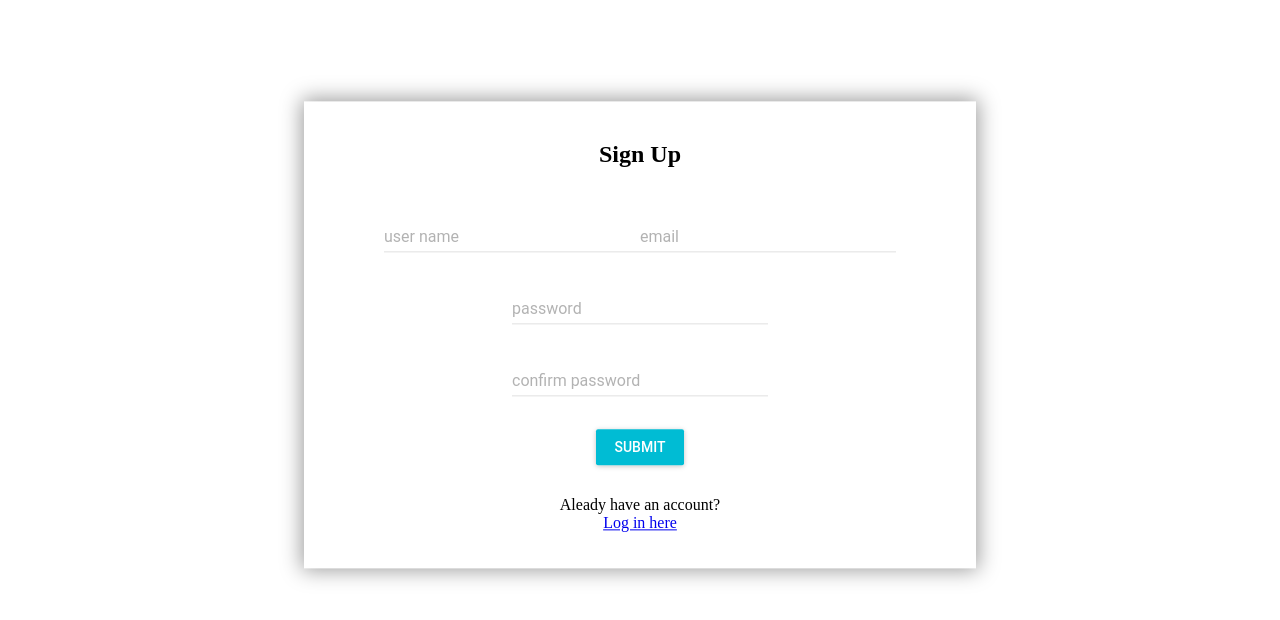
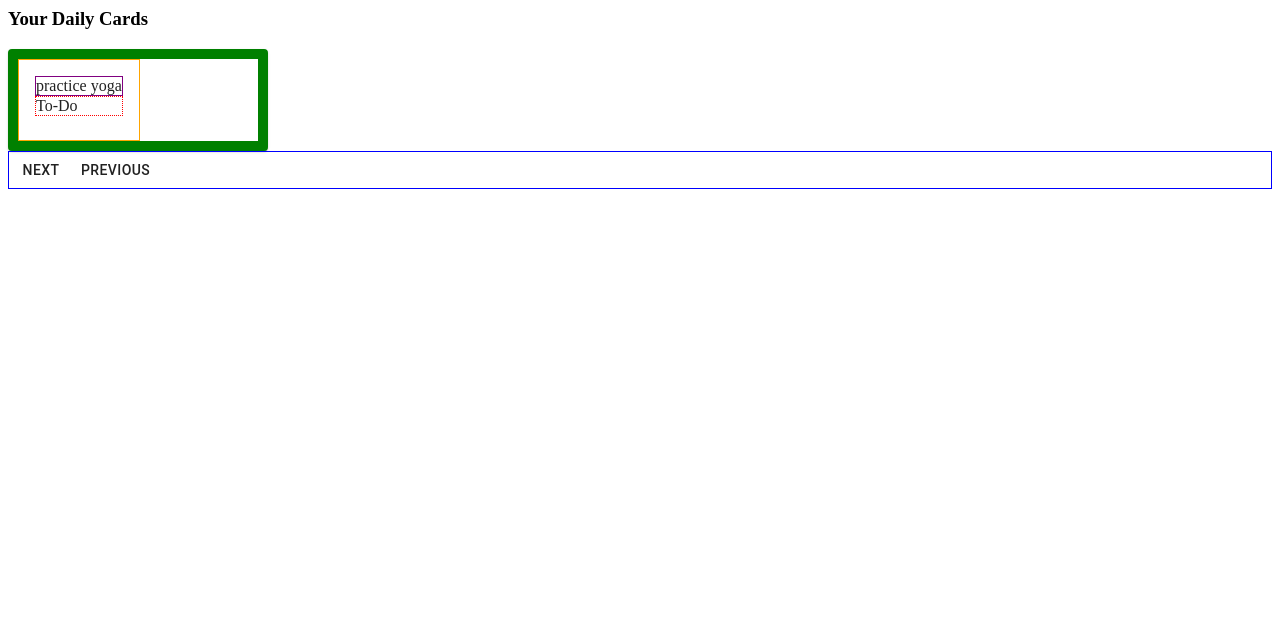
Before and after one commit to JoltPad/JoltPad, a React app: page / in a window 1280 px wide. Shown: the top 620 px of the page. Built offline with nearby package versions, Linux system fonts and the light colour scheme.

Commit message:
daily card and container progress

```diff
--- a/client/App.jsx
+++ b/client/App.jsx
@@ -2,14 +2,17 @@ import React, { useState } from 'react';
 import { SignUpPage } from './components/SignUpPage.jsx';
 import { NotePage } from './components/NotePage.jsx';
 import { SignUpContainer } from './containers/SignUpContainer.jsx'
-import MuiThemeProvider from "material-ui/styles/MuiThemeProvider";
+// import MuiThemeProvider from "material-ui/styles/MuiThemeProvider";
 import ReactDOM from 'react-dom';
 import '../client/style.scss'
 
+//delete this later
+import DailyContainer from '../client/containers/DailyContainer.jsx';
+
 export function App() {
   return (
-    <MuiThemeProvider>
-      <SignUpContainer />
-    </MuiThemeProvider>
+
+      <DailyContainer className="daily-container"/>
+
   )
 }
--- /dev/null
+++ b/client/components/DailyCard.jsx
@@ -0,0 +1,26 @@
+import React, { useState } from 'react';
+import Card from '@material-ui/core/Card';
+import CardContent from '@material-ui/core/CardContent';
+
+//dailyCard renders a card, card is the oject from the array
+const DailyCard = (props) => {
+
+  const { notes, index } = props;
+  //page will contain
+
+  return (
+    <>
+      <Card className="notecard">
+        <CardContent className="content-container">
+          <div className="contents">
+            {notes[index].contents}
+          </div>
+          <div className="category-name">
+            {notes[index].category_name}
+          </div>
+        </CardContent>
+      </Card>
+    </>
+  )
+}
+export default DailyCard;
--- a/client/containers/DailyContainer.jsx
+++ b/client/containers/DailyContainer.jsx
@@ -0,0 +1,64 @@
+import React, { useEffect, useState } from 'react';
+import Button from '@material-ui/core/Button';
+import DailyCard from '../components/DailyCard.jsx';
+
+
+const DailyContainer = (props) => {
+
+  const data = [
+    { contents: 'practice yoga', category_name: 'To-Do' },
+    { contents: 'buy champagne', category_name: 'Shopping' },
+    { contents: 'When will the NeuralLink be my reality?', category_name: 'Thoughts' },
+    { contents: 'order ninja stars', category_name: 'Shopping' },
+    { contents: 'build the sauna', category_name: 'To-Do' },
+    { contents: 'Change is the only constant', category_name: 'Thoughts' }
+  ]
+  //declare state
+  const [ notes, setNotes ] = useState(data);
+  const [ index, setIndex ] = useState(0);
+
+
+  // //send fetch request to get daily notes from user_id
+  // useEffect(() => {
+
+  //   fetch(`http://localhost:3000/daily/${user_id}`)
+  //   .then((response) => response.json())
+  //   .then((data) => setNotes(data))
+  //   .catch(err => console.log(err))
+  // })
+
+  //send update note
+  const updateNote = () => {
+    fetch(`http://localhost:3000/updateNote/`)
+
+  }
+
+  //send delete note
+  const deleteNote = () => {
+    fetch(`http://localhost:3000/deleteNote/`)
+  }
+
+  const handleNext = () => {
+    event.preventDefault();
+    //if the current index is the last element in the array, return to the beginning
+    setIndex(index === notes.length - 1 ? 0 : index + 1);
+  }
+
+  const handlePrev = () => {
+    event.preventDefault();
+    //if the current element is the first element, go backwards to the last element
+    setIndex(index === 0 ? notes.length - 1 : index - 1);
+  }
+  return(
+    <>
+      <h3>Your Daily Cards</h3>
+      <DailyCard className="daily-card" notes={notes} index={index} />
+      <div className="btn-container" >
+        <Button className="btn" onClick={handleNext}>Next</Button>
+        <Button className="btn" onClick={handlePrev}>Previous</Button>
+      </div>
+    </>
+  )
+}
+
+export default DailyContainer;
--- a/client/style.scss
+++ b/client/style.scss
@@ -1,5 +1,6 @@
 form {
     width: 100%;
+    background-color: rgb(30, 40, 96);
   }
 
   .loginBox {
@@ -48,3 +49,52 @@ form {
       width: 85%;
     }
   }
+//daily container styling
+.daily-container{
+  border: 4px solid black;
+  display: flex;
+  align-items: center;
+  justify-content: center;
+  background-color: rgb(30, 40, 96);
+
+}
+.daily-card{
+  border: 3px dotted yellow;
+  background-color: rgb(175, 175, 194);
+}
+.notecard{
+  border: 10px solid green;
+  box-shadow:
+  0 1px 1px hsl(0deg 0% 0% / 0.075),
+  0 2px 2px hsl(0deg 0% 0% / 0.075),
+  0 4px 4px hsl(0deg 0% 0% / 0.075),
+  0 8px 8px hsl(0deg 0% 0% / 0.075),
+  0 16px 16px hsl(0deg 0% 0% / 0.075)
+;
+  width: 15em;
+  display: flex;
+  background-color: rgb(44, 44, 63);
+
+}
+
+.btn-container{
+  border: 1px solid blue;
+}
+
+.btn{
+  border: 1px solid pink;
+  background-color: rgb(44, 44, 63);
+}
+
+//notecard styling
+.content-container{
+  border: 1px solid orange;
+}
+
+.contents{
+  border: 1px solid purple;
+}
+
+.category-name{
+  border: 1px dotted red;
+}
```
Also changed, not shown: package.json (+6 -5 lines), client/components/DailyPage.jsx (deleted).
